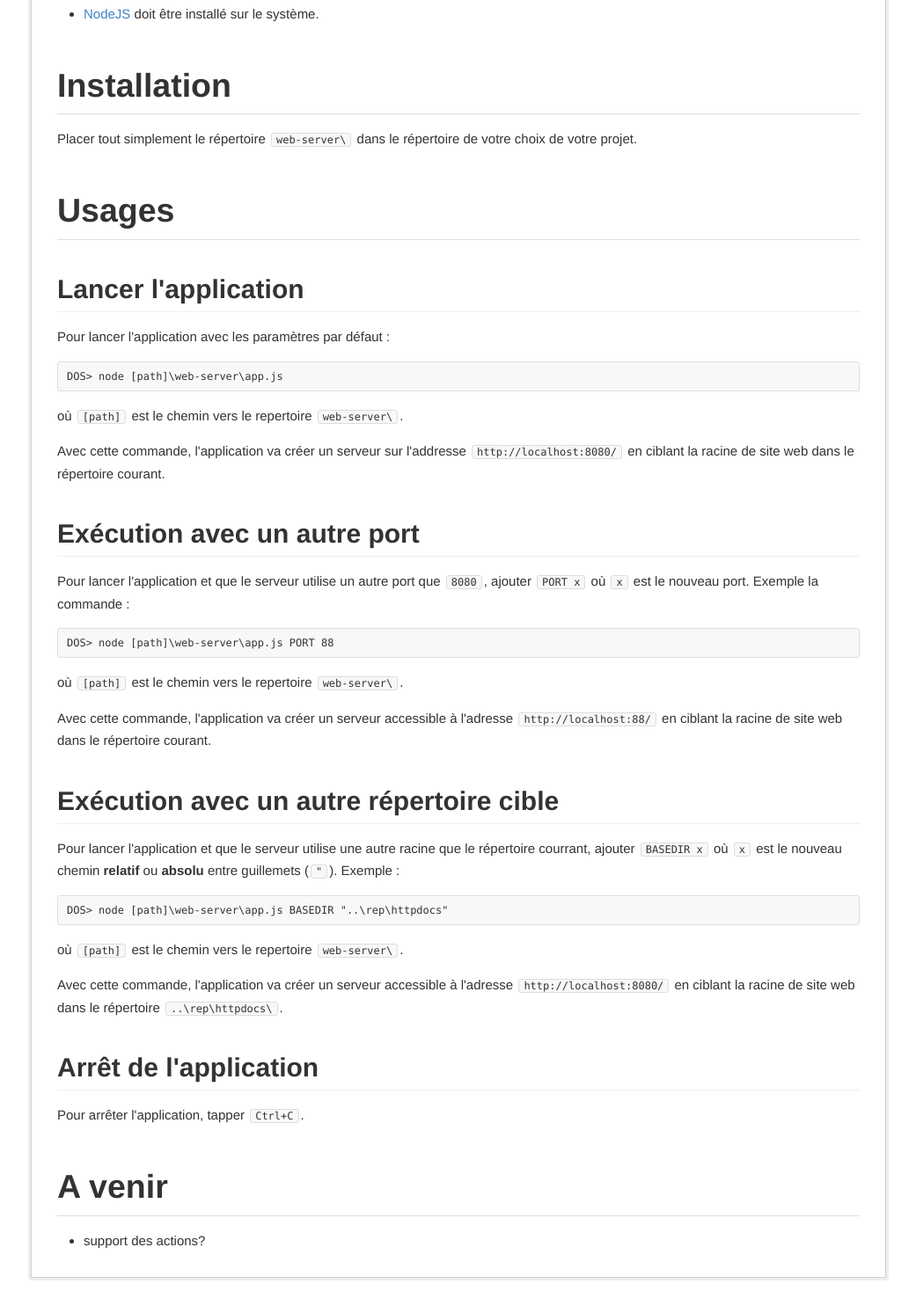
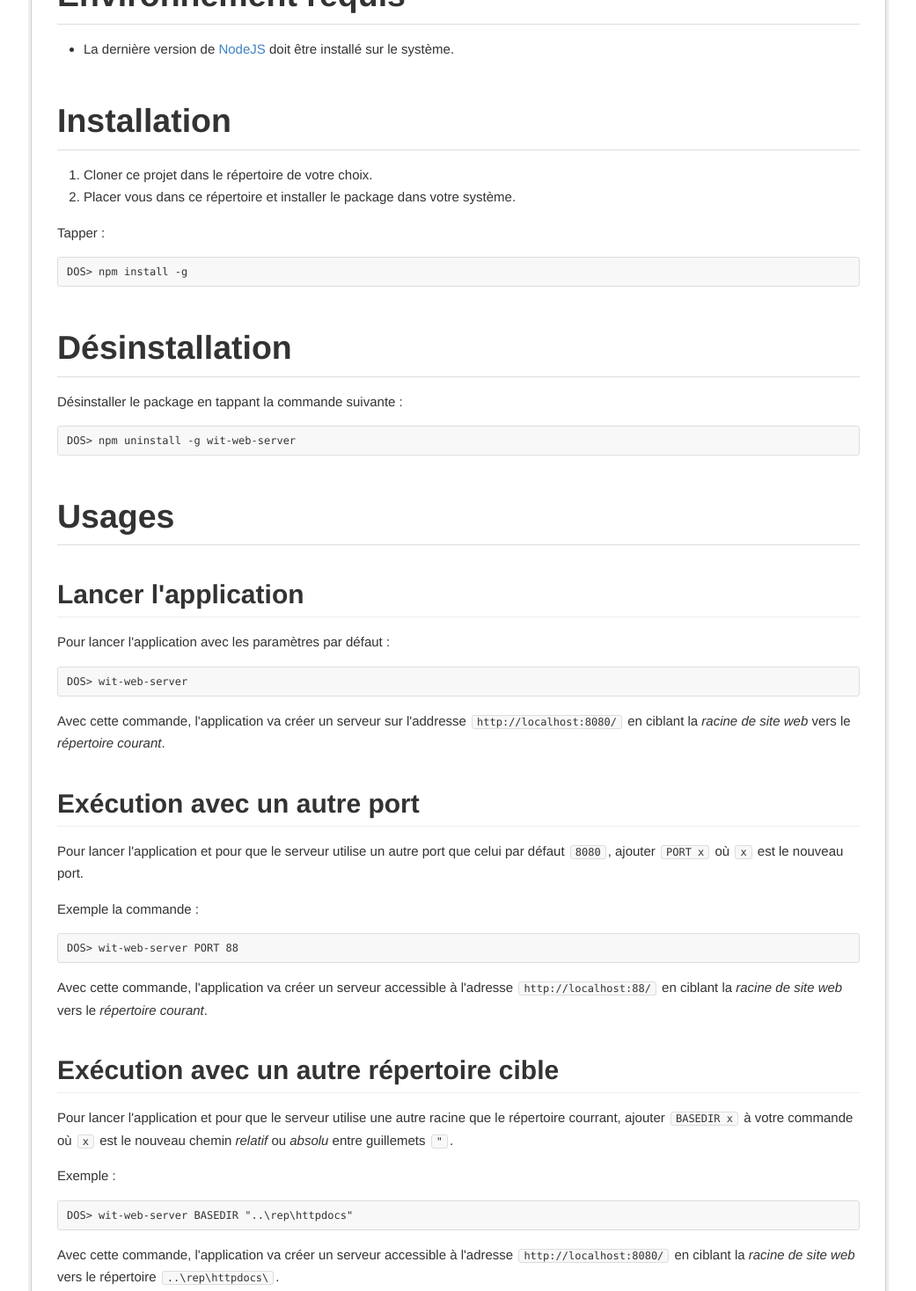
Before and after one commit to manufitoussi/dev-web-server, a website: page readme.html in a window 1280 px wide. Shown: the part 1101-2569 px from the top of the page at 88% size, without its empty margins (119-1160 px from the left). Drawn offline with Linux system fonts and the light colour scheme.

Commit message:
transformation en package npm. candidat à la v1.1.0

```diff
--- a/readme.html
+++ b/readme.html
@@ -748,7 +748,7 @@ body .task-list{
 .type-csharp .highlight .sc{
   color:#A31515
 }</style><title>readme</title></head><body><h1>
-<a name="web-server-v100" class="anchor" href="#web-server-v100"><span class="octicon octicon-link"></span></a>WEB SERVER v1.0.0</h1>
+<a name="wit-web-server-v110" class="anchor" href="#wit-web-server-v110"><span class="octicon octicon-link"></span></a>WIT WEB SERVER v1.1.0</h1>
 
 <h2>
 <a name="serveur-web-de-d%C3%A9veloppement" class="anchor" href="#serveur-web-de-d%C3%A9veloppement"><span class="octicon octicon-link"></span></a>Serveur web de développement</h2>
@@ -756,7 +756,9 @@ body .task-list{
 <h1>
 <a name="d%C3%A9finition" class="anchor" href="#d%C3%A9finition"><span class="octicon octicon-link"></span></a>Définition</h1>
 
-<p>Ce dossier contient l'application <a href="http://nodejs.org/">NodeJS</a> permettant de créer un serveur WEB local de développement.</p>
+<p>Ce projet est une application <a href="http://nodejs.org/">NodeJS</a> permettant de créer un serveur WEB local de développement.</p>
+
+<p>Il se trouve sous la forme d'un package <a href="https://npmjs.org/">npm</a>.</p>
 
 <h1>
 <a name="fonctionnalit%C3%A9s" class="anchor" href="#fonctionnalit%C3%A9s"><span class="octicon octicon-link"></span></a>Fonctionnalités</h1>
@@ -768,7 +770,7 @@ en ciblant la racine de site web dans le répertoire courant.</p>
 
 <p>La page par défaut à la racine du site est <code>index.html</code>.</p>
 
-<p>Il supporte l'usage du <code>favicon.ico</code> placé à la racine du site.</p>
+<p>Il supporte l'usage du <code>favicon.ico</code> s'il est placé à la racine du site.</p>
 
 <h2>
 <a name="type-mimes-support%C3%A9s" class="anchor" href="#type-mimes-support%C3%A9s"><span class="octicon octicon-link"></span></a>Type-Mimes supportés</h2>
@@ -806,12 +808,25 @@ en ciblant la racine de site web dans le répertoire courant.</p>
 <a name="environnement-requis" class="anchor" href="#environnement-requis"><span class="octicon octicon-link"></span></a>Environnement requis</h1>
 
 <ul>
-<li>
-<a href="http://nodejs.org/">NodeJS</a> doit être installé sur le système.</li>
+<li>La dernière version de <a href="http://nodejs.org/">NodeJS</a> doit être installé sur le système.</li>
 </ul><h1>
 <a name="installation" class="anchor" href="#installation"><span class="octicon octicon-link"></span></a>Installation</h1>
 
-<p>Placer tout simplement le répertoire <code>web-server\</code> dans le répertoire de votre choix de votre projet.</p>
+<ol>
+<li>Cloner ce projet dans le répertoire de votre choix.</li>
+<li>Placer vous dans ce répertoire et installer le package dans votre système.</li>
+</ol><p>Tapper :</p>
+
+<pre><code>DOS&gt; npm install -g
+</code></pre>
+
+<h1>
+<a name="d%C3%A9sinstallation" class="anchor" href="#d%C3%A9sinstallation"><span class="octicon octicon-link"></span></a>Désinstallation</h1>
+
+<p>Désinstaller le package en tappant la commande suivante :</p>
+
+<pre><code>DOS&gt; npm uninstall -g wit-web-server
+</code></pre>
 
 <h1>
 <a name="usages" class="anchor" href="#usages"><span class="octicon octicon-link"></span></a>Usages</h1>
@@ -821,39 +836,35 @@ en ciblant la racine de site web dans le répertoire courant.</p>
 
 <p>Pour lancer l'application avec les paramètres par défaut :</p>
 
-<pre><code>DOS&gt; node [path]\web-server\app.js
+<pre><code>DOS&gt; wit-web-server
 </code></pre>
 
-<p>où <code>[path]</code> est le chemin vers le repertoire <code>web-server\</code>.</p>
-
-<p>Avec cette commande, l'application va créer un serveur sur l'addresse <code>http://localhost:8080/</code> en ciblant la racine de site web dans le répertoire courant.</p>
+<p>Avec cette commande, l'application va créer un serveur sur l'addresse <code>http://localhost:8080/</code> en ciblant la <em>racine de site web</em> vers le <em>répertoire courant</em>.</p>
 
 <h2>
 <a name="ex%C3%A9cution-avec-un-autre-port" class="anchor" href="#ex%C3%A9cution-avec-un-autre-port"><span class="octicon octicon-link"></span></a>Exécution avec un autre port</h2>
 
-<p>Pour lancer l'application et que le serveur utilise un autre port que <code>8080</code>, ajouter <code>PORT x</code> où <code>x</code> est le nouveau port.
-Exemple la commande :</p>
+<p>Pour lancer l'application et pour que le serveur utilise un autre port que celui par défaut <code>8080</code>, ajouter <code>PORT x</code> où <code>x</code> est le nouveau port.</p>
 
-<pre><code>DOS&gt; node [path]\web-server\app.js PORT 88
+<p>Exemple la commande :</p>
+
+<pre><code>DOS&gt; wit-web-server PORT 88
 </code></pre>
 
-<p>où <code>[path]</code> est le chemin vers le repertoire <code>web-server\</code>.</p>
-
-<p>Avec cette commande, l'application va créer un serveur accessible à l'adresse <code>http://localhost:88/</code> en ciblant la racine de site web dans le répertoire courant.</p>
+<p>Avec cette commande, l'application va créer un serveur accessible à l'adresse <code>http://localhost:88/</code> en ciblant la <em>racine de site web</em> vers le <em>répertoire courant</em>.</p>
 
 <h2>
 <a name="ex%C3%A9cution-avec-un-autre-r%C3%A9pertoire-cible" class="anchor" href="#ex%C3%A9cution-avec-un-autre-r%C3%A9pertoire-cible"><span class="octicon octicon-link"></span></a>Exécution avec un autre répertoire cible</h2>
 
-<p>Pour lancer l'application et que le serveur utilise une autre racine que le répertoire courrant, ajouter <code>BASEDIR x</code> où <code>x</code> est le nouveau chemin <strong>relatif</strong> ou
-<strong>absolu</strong> entre guillemets (<code>"</code>).
-Exemple :</p>
+<p>Pour lancer l'application et pour que le serveur utilise une autre racine que le répertoire courrant, ajouter <code>BASEDIR x</code> à votre commande où <code>x</code> est le nouveau chemin <em>relatif</em> ou
+<em>absolu</em> entre guillemets <code>"</code>.</p>
 
-<pre><code>DOS&gt; node [path]\web-server\app.js BASEDIR "..\rep\httpdocs"
+<p>Exemple :</p>
+
+<pre><code>DOS&gt; wit-web-server BASEDIR "..\rep\httpdocs"
 </code></pre>
 
-<p>où <code>[path]</code> est le chemin vers le repertoire <code>web-server\</code>.</p>
-
-<p>Avec cette commande, l'application va créer un serveur accessible à l'adresse <code>http://localhost:8080/</code> en ciblant la racine de site web dans le répertoire <code>..\rep\httpdocs\</code>.</p>
+<p>Avec cette commande, l'application va créer un serveur accessible à l'adresse <code>http://localhost:8080/</code> en ciblant la <em>racine de site web</em> vers le répertoire <code>..\rep\httpdocs\</code>.</p>
 
 <h2>
 <a name="arr%C3%AAt-de-lapplication" class="anchor" href="#arr%C3%AAt-de-lapplication"><span class="octicon octicon-link"></span></a>Arrêt de l'application</h2>
@@ -864,5 +875,6 @@ Exemple :</p>
 <a name="a-venir" class="anchor" href="#a-venir"><span class="octicon octicon-link"></span></a>A venir</h1>
 
 <ul>
-<li>support des actions?</li>
+<li>pouvoir personnaliser des actions.</li>
+<li>Ajouter un test de chargement de tous les type-mimes.</li>
 </ul></body></html>
--- a/web-server/app.js
+++ b/web-server/app.js
@@ -1,7 +1,9 @@
+#!/usr/bin/env node
+
 /**
  * @fileOverview Run web server.
  *
- * VERSION 1.0.0
+ * VERSION 1.1.0
  *
  * run with arguments:
  * - BASEDIR x: path to dir containing httpdocs root (default: current dir).
```
Also changed, not shown: package.json (added, +10 -0 lines), readme.md.
